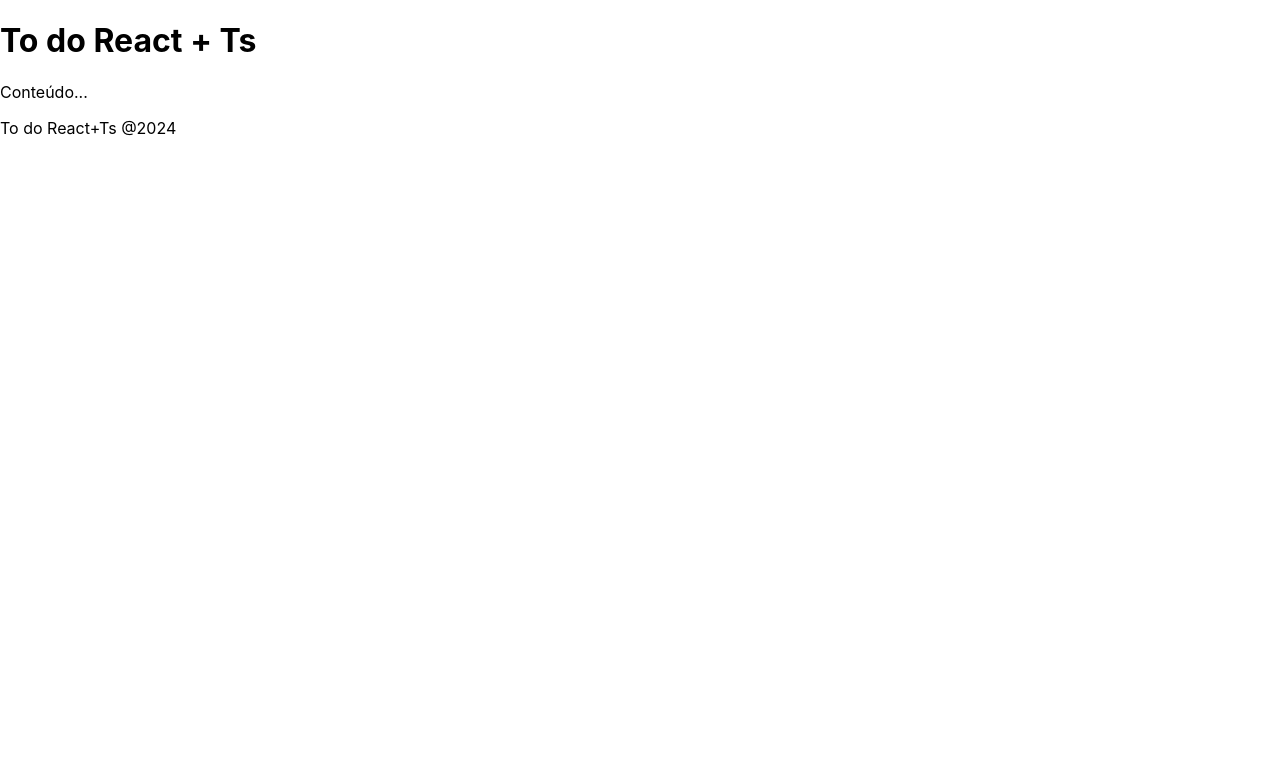
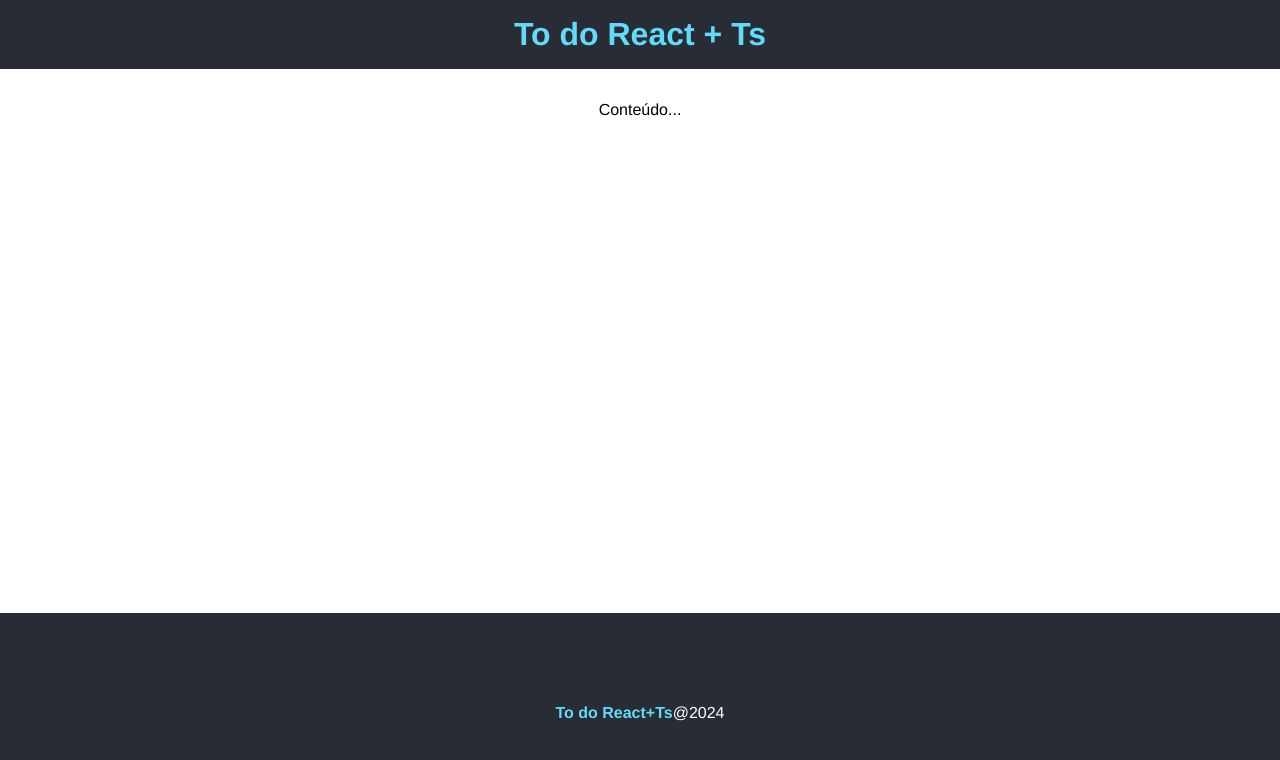
Before and after one commit to Igor-Maceno/To-do-React, a React (Create React App) app in the folder to-do-react/: page / in a window 1280 px wide. Shown: the top 760 px of the page. Built offline with nearby package versions, Linux system fonts and the light colour scheme; the HTML template or start-up script is replaced by a standard one.

Commit message:
starting styles

```diff
--- /dev/null
+++ b/to-do-react/src/App.module.css
@@ -0,0 +1,9 @@
+.main{
+    min-height: 60vh;
+    text-align: center;
+    padding: 2em;
+}
+
+.main h2{
+    margin-bottom: 0.8em;
+}
--- a/to-do-react/src/App.tsx
+++ b/to-do-react/src/App.tsx
@@ -4,12 +4,17 @@
 import Header from "./components/Header";
 import Footer from "./components/Footer";
 
+//CSS
+import styles from "./App.module.css";
+
 function App() {
   return (
     <div className="App">
-      <Header/>
-      <p>Conteúdo...</p>
-      <Footer/>
+      <Header />
+      <main className={styles.main}>
+        <p>Conteúdo...</p>
+      </main>
+      <Footer />
     </div>
   );
 }
--- /dev/null
+++ b/to-do-react/src/Global.d.ts
@@ -0,0 +1 @@
+declare module '*.module.css'
--- /dev/null
+++ b/to-do-react/src/components/Footer.module.css
@@ -0,0 +1,13 @@
+.footer{
+    height: 200px;
+    display: flex;
+    align-items: center;
+    justify-content: center;
+    background-color: #282c34;
+    color: #FFF;
+}
+
+.footer span{
+    font-weight: bold;
+    color: #61dafb;
+}
--- a/to-do-react/src/components/Footer.tsx
+++ b/to-do-react/src/components/Footer.tsx
@@ -1,8 +1,9 @@
 import React from "react";
+import styles from './Footer.module.css';
 
 const Footer = () => {
   return (
-    <footer>
+    <footer className={styles.footer}>
       <span>To do React+Ts</span> @2024
     </footer>
   );
--- /dev/null
+++ b/to-do-react/src/components/Header.module.css
@@ -0,0 +1,6 @@
+.header{
+    background-color: #282c34;
+    color: #61dafb;
+    text-align: center;
+    padding: 1em;
+}
--- a/to-do-react/src/components/Header.tsx
+++ b/to-do-react/src/components/Header.tsx
@@ -1,8 +1,9 @@
 import React from "react";
+import styles from './Header.module.css'
 
 const Header = () => {
   return (
-    <header>
+    <header className={styles.header}>
       <h1>To do React + Ts</h1>
     </header>
   );
--- a/to-do-react/src/index.css
+++ b/to-do-react/src/index.css
@@ -1,13 +1,9 @@
-body {
+*{
   margin: 0;
-  font-family: -apple-system, BlinkMacSystemFont, 'Segoe UI', 'Roboto', 'Oxygen',
-    'Ubuntu', 'Cantarell', 'Fira Sans', 'Droid Sans', 'Helvetica Neue',
-    sans-serif;
-  -webkit-font-smoothing: antialiased;
-  -moz-osx-font-smoothing: grayscale;
+  padding: 0;
+  font-family: Helvetica, sans-serif;
 }
 
-code {
-  font-family: source-code-pro, Menlo, Monaco, Consolas, 'Courier New',
-    monospace;
+.hide{
+  display: none !important;
 }
```
